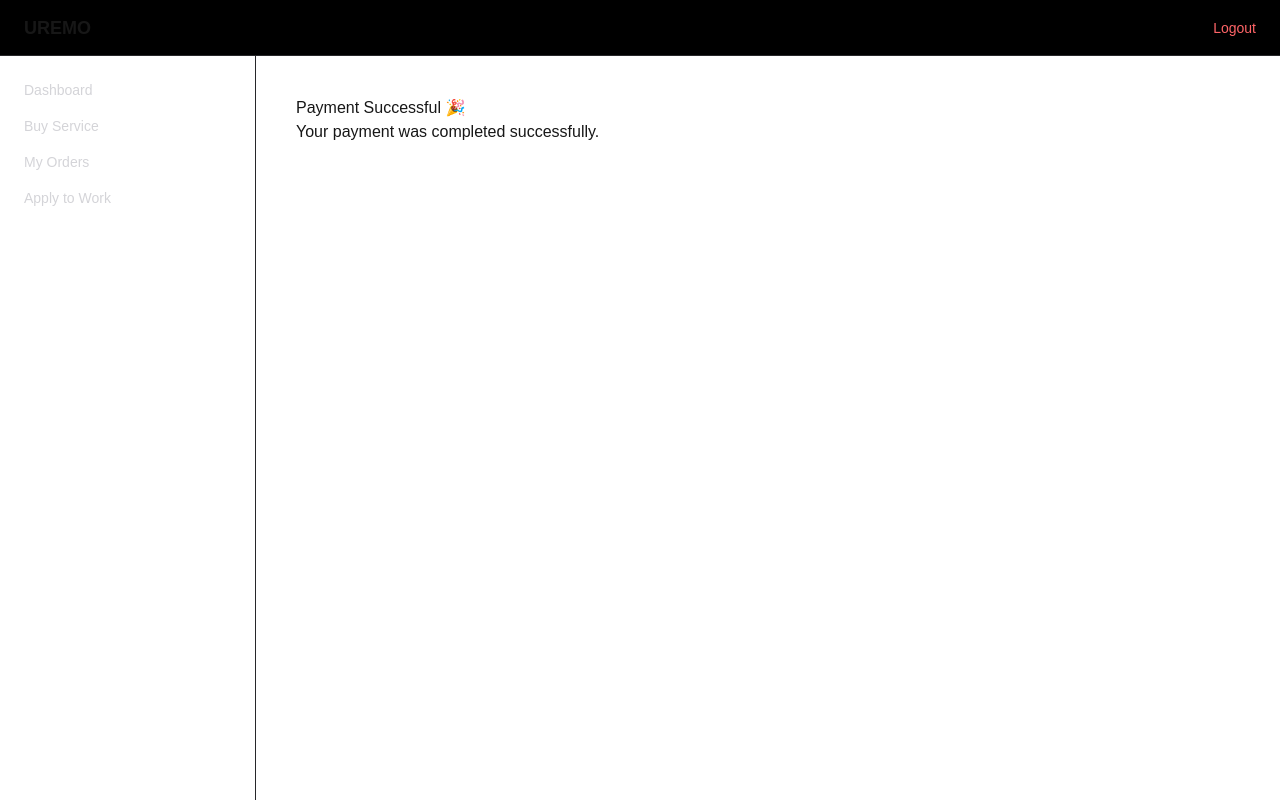
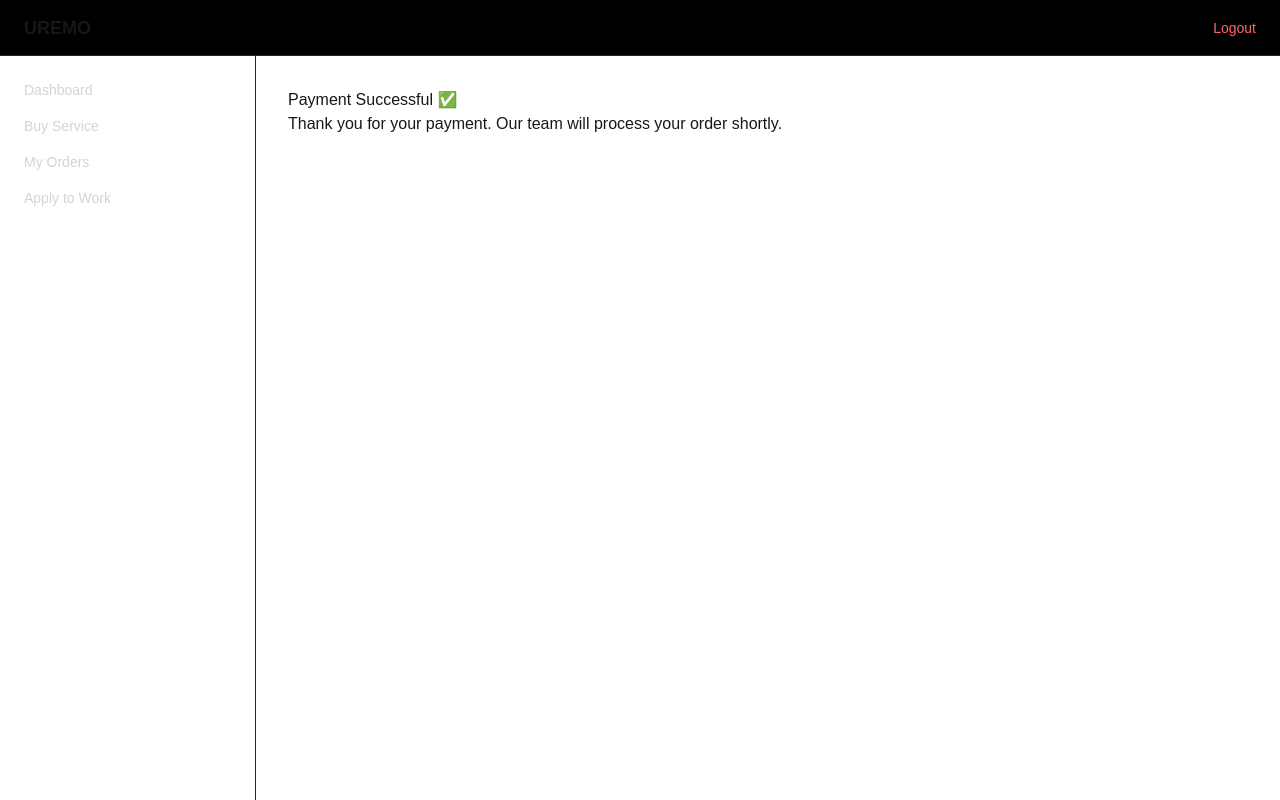
Before and after one commit to sajalnew01/uremo-frontend, a Next.js app: page /payment-success in a window 1280 px wide. Built offline with nearby package versions, Linux system fonts and the light colour scheme.

Commit message:
Fix payment-success suspense for useSearchParams

```diff
--- a/app/payment-success/page.tsx
+++ b/app/payment-success/page.tsx
@@ -1,31 +1,27 @@
 "use client";
-
-export const dynamic = "force-dynamic";
 
 import { Suspense } from "react";
 import { useSearchParams } from "next/navigation";
 
-function PaymentSuccessInner() {
+function PaymentSuccessContent() {
   const searchParams = useSearchParams();
   const orderId = searchParams.get("orderId");
 
   return (
-    <div style={{ padding: "40px" }}>
-      <h1>Payment Successful 🎉</h1>
-      <p>Your payment was completed successfully.</p>
-      {orderId && (
-        <p>
-          <strong>Order ID:</strong> {orderId}
-        </p>
-      )}
+    <div style={{ padding: "2rem" }}>
+      <h1>Payment Successful ✅</h1>
+      {orderId && <p>Order ID: {orderId}</p>}
+      <p>
+        Thank you for your payment. Our team will process your order shortly.
+      </p>
     </div>
   );
 }
 
-export default function Page() {
+export default function PaymentSuccessPage() {
   return (
-    <Suspense fallback={<div>Loading...</div>}>
-      <PaymentSuccessInner />
+    <Suspense fallback={<p>Loading payment details...</p>}>
+      <PaymentSuccessContent />
     </Suspense>
   );
 }
```
